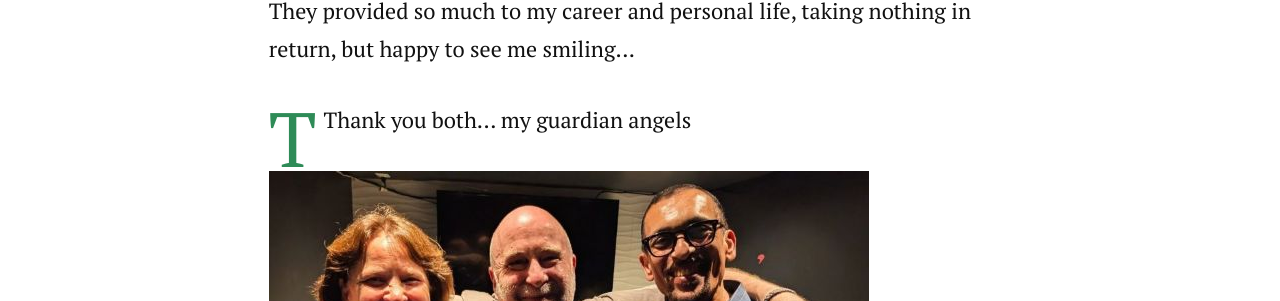
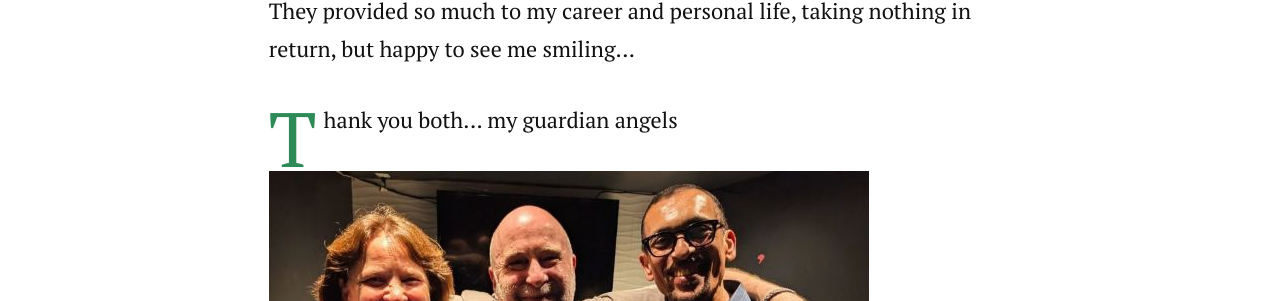
Before and after one commit to weebaruto/weeblog, a Jekyll site: the page built from _posts/2014-12-10-test-post.markdown, in a window 1280 px wide. Shown: the part 976-1277 px from the top of the page. Built offline with Jekyll 4.4.1, drawn with Linux system fonts in a browser that asks for light colours; nearby versions of some CDN libraries.

Commit message:
Update 2014-12-10-test-post.markdown

```diff
--- a/_posts/2014-12-10-test-post.markdown
+++ b/_posts/2014-12-10-test-post.markdown
@@ -8,5 +8,5 @@
 <p>
 Recently, it was the Quarter of Century Club celebration for my former company, my wife included, congratulations MiaoMiao! Many of my former colleagues from across the world descended on New York City, and we all met up across a number of evenings. A lot of new moments were made, but one really struck deep, I bumped into my former bosses, my guardian angels, who where both there at the beginning of my journey to get here. They provided so much to my career and personal life, taking nothing in return, but happy to see me smiling...
 </p>
-<p><span class="dropcap">T</span>Thank you both... my guardian angels</p>
+<p><span class="dropcap">T</span>hank you both... my guardian angels</p>
 <img src="/assets/img/guardianangelssmall.jpg" alt="my guardian angels">
```
